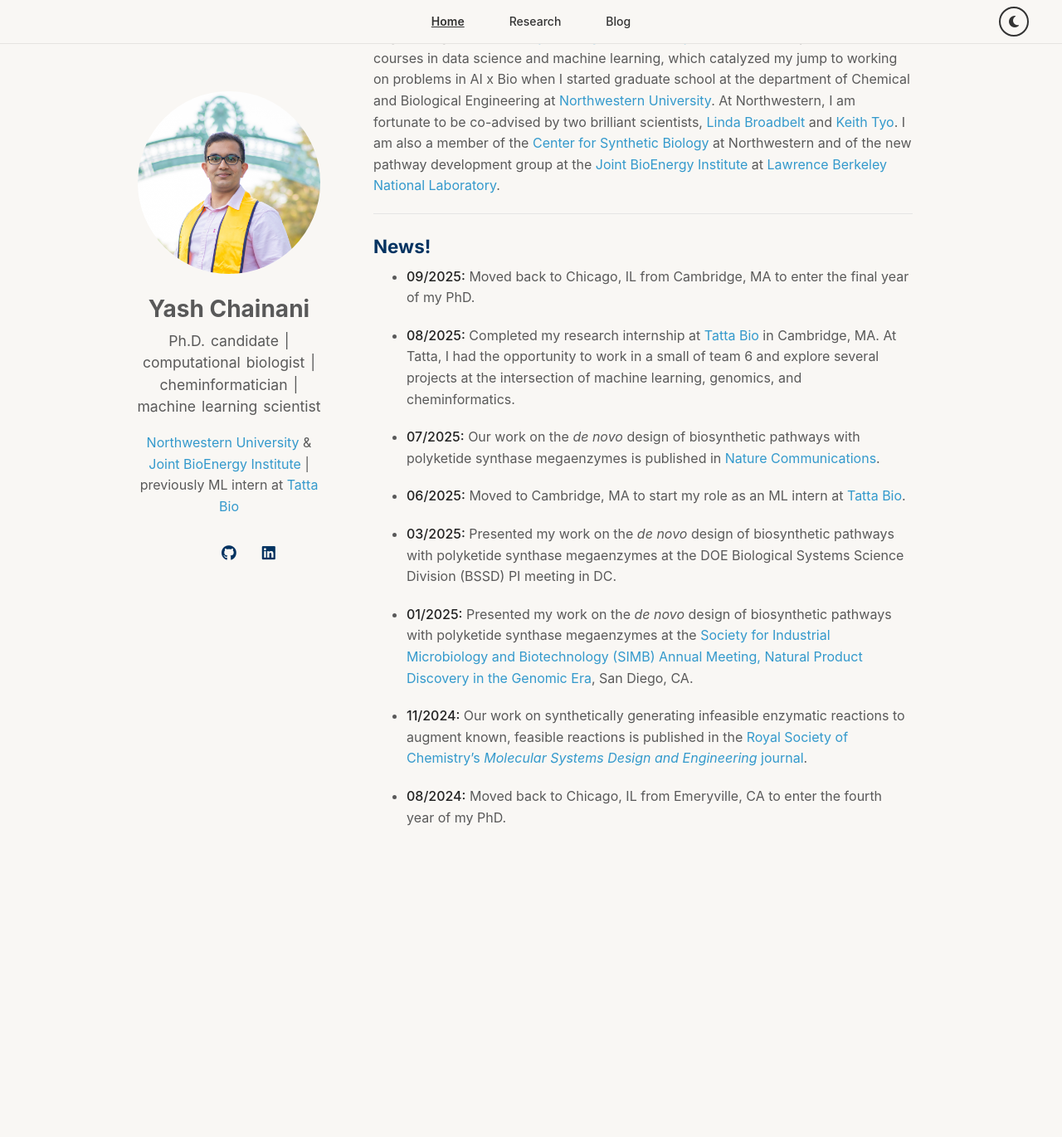
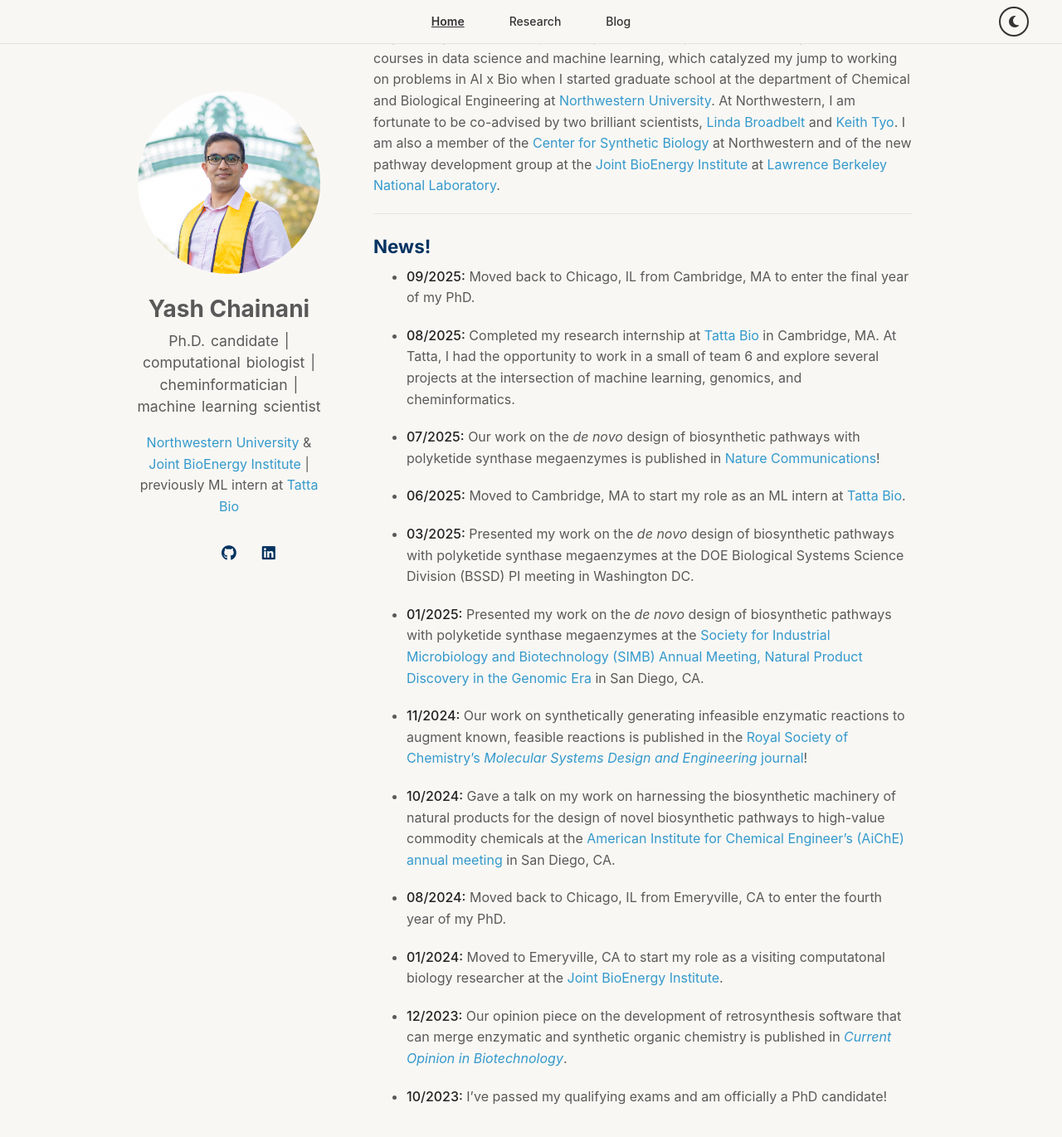
Before and after one commit to yashchainani21/yashchainani21.github.io, a Jekyll site: the page built from index.md, in a window 1280 px wide and 1400 px high, scrolled down 438 px. Shown: the top 1370 px of the window at 83% size. Built offline with Jekyll 4.4.1, drawn with Linux system fonts in a browser that asks for light colours; a style sheet for code colours, icons or effects is not loaded; our own code applies the rules of GitHub Pages for plain Markdown files; before the commit the page ends 1502 px from its top, so only the background shows below that.

Commit message:
more news items

```diff
--- a/index.md
+++ b/index.md
@@ -18,14 +18,22 @@
 
 - **08/2025:** Completed my research internship at [Tatta Bio](tatta.bio) in Cambridge, MA. At Tatta, I had the opportunity to work in a small of team 6 and explore several projects at the intersection of machine learning, genomics, and cheminformatics.
 
-- **07/2025:** Our work on the *de novo* design of biosynthetic pathways with polyketide synthase megaenzymes is published in [Nature Communications](https://www.nature.com/articles/s41467-025-61160-y).
+- **07/2025:** Our work on the *de novo* design of biosynthetic pathways with polyketide synthase megaenzymes is published in [Nature Communications](https://www.nature.com/articles/s41467-025-61160-y)!
 
 - **06/2025:** Moved to Cambridge, MA to start my role as an ML intern at [Tatta Bio](tatta.bio).
 
-- **03/2025:** Presented my work on the *de novo* design of biosynthetic pathways with polyketide synthase megaenzymes at the DOE Biological Systems Science Division (BSSD) PI meeting in DC.
+- **03/2025:** Presented my work on the *de novo* design of biosynthetic pathways with polyketide synthase megaenzymes at the DOE Biological Systems Science Division (BSSD) PI meeting in Washington DC.
 
-- **01/2025:** Presented my work on the *de novo* design of biosynthetic pathways with polyketide synthase megaenzymes at the [Society for Industrial Microbiology and Biotechnology (SIMB) Annual Meeting, Natural Product Discovery in the Genomic Era](https://www.simbhq.org/np/), San Diego, CA.
+- **01/2025:** Presented my work on the *de novo* design of biosynthetic pathways with polyketide synthase megaenzymes at the [Society for Industrial Microbiology and Biotechnology (SIMB) Annual Meeting, Natural Product Discovery in the Genomic Era](https://www.simbhq.org/np/) in San Diego, CA.
 
-- **11/2024:** Our work on synthetically generating infeasible enzymatic reactions to augment known, feasible reactions is published in the [Royal Society of Chemistry's *Molecular Systems Design and Engineering* journal](https://pubs.rsc.org/en/content/articlehtml/2024/me/d4me00118d).
+- **11/2024:** Our work on synthetically generating infeasible enzymatic reactions to augment known, feasible reactions is published in the [Royal Society of Chemistry's *Molecular Systems Design and Engineering* journal](https://pubs.rsc.org/en/content/articlehtml/2024/me/d4me00118d)!
+
+- **10/2024:** Gave a talk on my work on harnessing the biosynthetic machinery of natural products for the design of novel biosynthetic pathways to high-value commodity chemicals at the [American Institute for Chemical Engineer's (AiChE) annual meeting](https://aiche.confex.com/aiche/2024/meetingapp.cgi/Paper/691162) in San Diego, CA.
 
 - **08/2024:** Moved back to Chicago, IL from Emeryville, CA to enter the fourth year of my PhD.
+
+- **01/2024:** Moved to Emeryville, CA to start my role as a visiting computatonal biology researcher at the [Joint BioEnergy Institute](jbei.org).
+
+- **12/2023:** Our opinion piece on the development of retrosynthesis software that can merge enzymatic and synthetic organic chemistry is published in [*Current Opinion in Biotechnology*](https://www.sciencedirect.com/science/article/abs/pii/S0958166923001027).
+
+- **10/2023:** I've passed my qualifying exams and am officially a PhD candidate!
```
